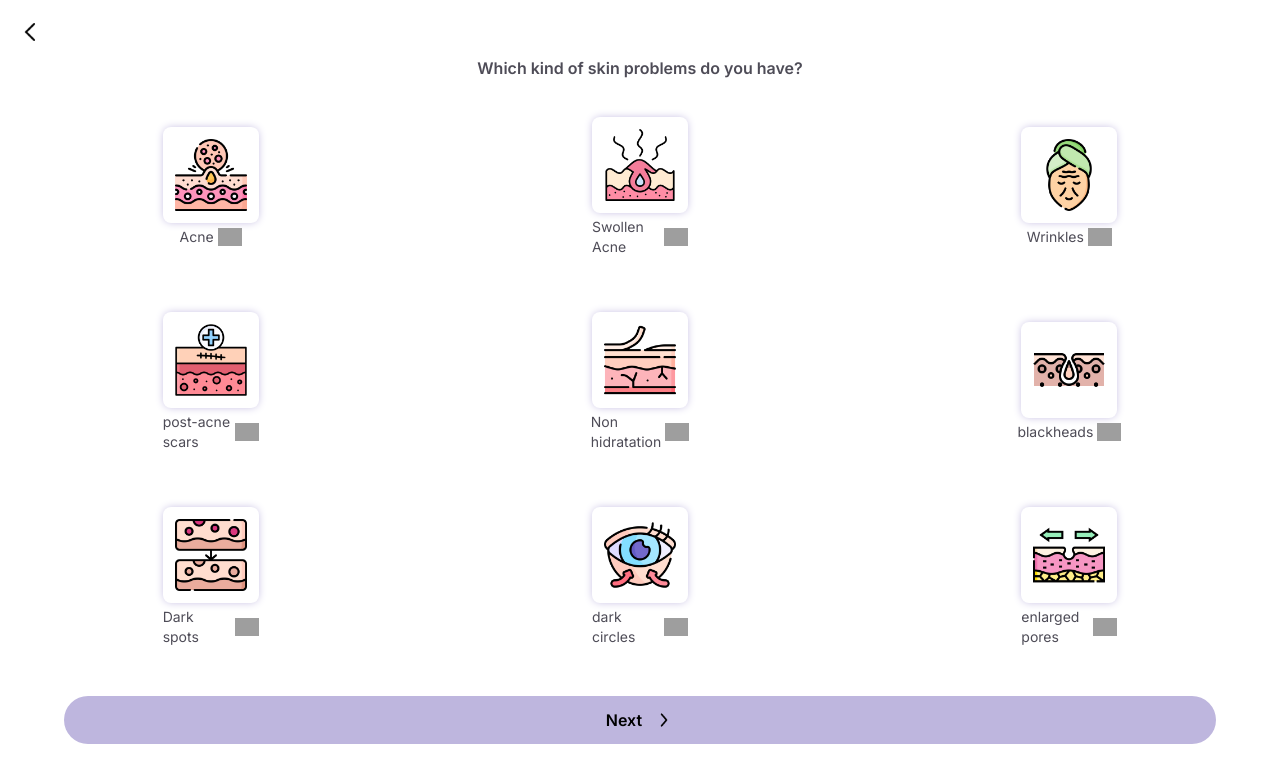
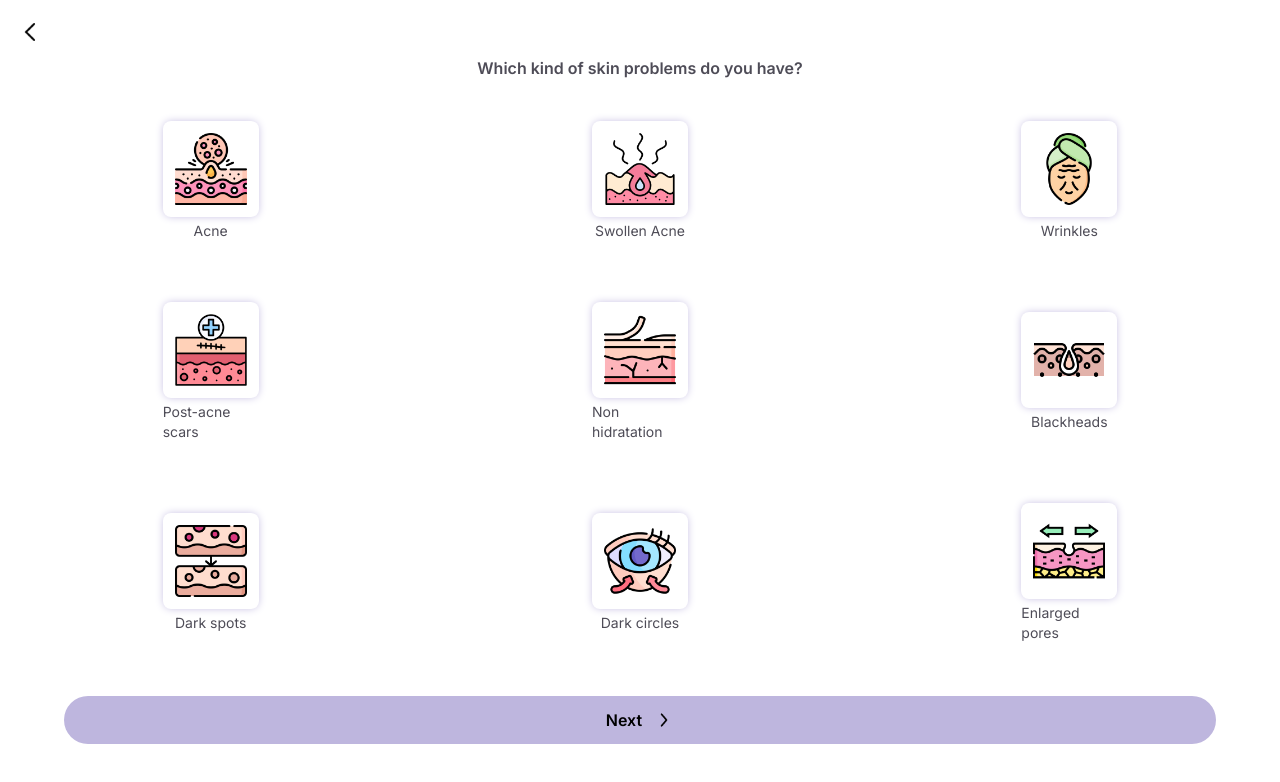
Before and after one commit to RosanneVN/Bubble, a Next.js app: page /problems in a window 1280 px wide. Shown: the top 782 px of the page. Built offline with nearby package versions, Linux system fonts and the light colour scheme; grey boxes are pictures that could not be loaded.

Commit message:
fix the skin problem component (delete a hepl button)

```diff
--- a/src/app/components/buttons/SkinProblems.jsx
+++ b/src/app/components/buttons/SkinProblems.jsx
@@ -12,12 +12,6 @@ export default function SkinProblems() {
                 </div>
                 <div className="flex flex-row justify-center  items-center gap-1 my-1">
                   <p className="text-sm">{problem.name}</p>
-                  <img
-                    width="24"
-                    height="24"
-                    src="https://img.icons8.com/windows/32/help.png"
-                    alt="help"
-                  />
                 </div>
               </div>
             </div>
--- a/src/app/data/problems.json
+++ b/src/app/data/problems.json
@@ -6,16 +6,16 @@
      "img": "/icons/acne-inflamado.png"},
      { "name": "Wrinkles",
     "img": "/icons/arruga.png" },
-    { "name": "post-acne scars",
+    { "name": "Post-acne scars",
     "img": "/icons/cicatriz.png" },
     { "name": "Non hidratation",
     "img": "/icons/deshidratacion.png" },
-    { "name": "blackheads",
+    { "name": "Blackheads",
     "img": "/icons/puntos-negros.png" },
     { "name": "Dark spots",
     "img": "/icons/hiperpigmentacion.png" },
-    { "name": "dark circles",
+    { "name": "Dark circles",
     "img": "/icons/ojeras.png" },
-    { "name": "enlarged pores",
+    { "name": "Enlarged pores",
     "img": "/icons/poros-dilatados.png" }
     ]
```
